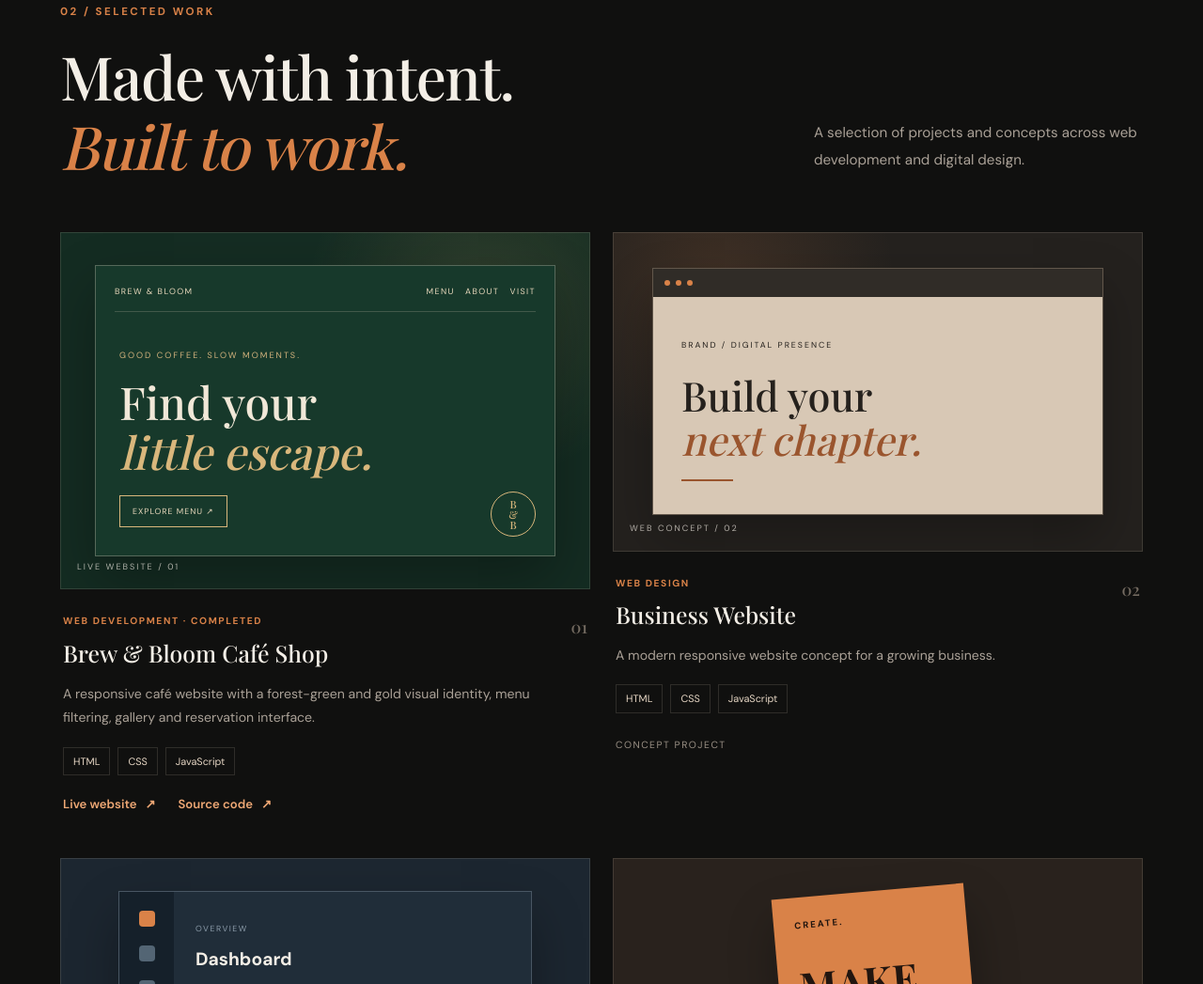
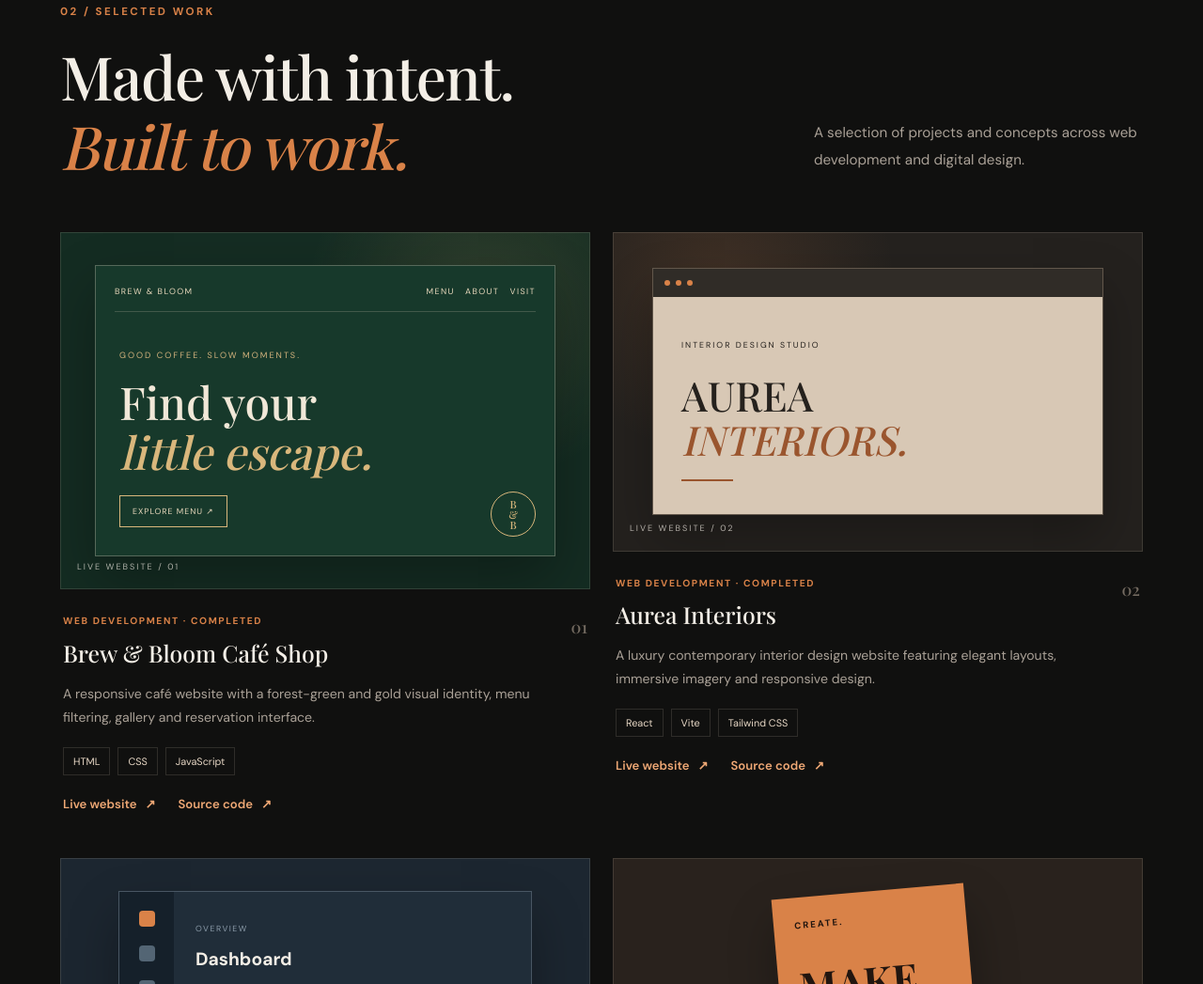
Before and after one commit to avinash-reddy-2005/raghu-works, a plain HTML site: page index.html in a window 1280 px wide. Shown: the part 1726-2773 px from the top of the page at 94% size. Drawn offline with nearby package versions, Linux system fonts and the light colour scheme.

Commit message:
Add Aurea Interiors project to portfolio

```diff
--- a/index.html
+++ b/index.html
@@ -308,47 +308,72 @@
 
             <!-- PROJECT 2 -->
 
+            <!-- PROJECT 2: AUREA INTERIORS -->
+
             <article class="project-card">
-              <div class="project-visual business-visual">
+              <a
+                class="project-visual business-visual"
+                href="https://aurea-interiors-five.vercel.app/"
+                target="_blank"
+                rel="noopener noreferrer"
+                aria-label="Open Aurea Interiors live website"
+              >
                 <div class="mock-browser">
                   <div class="mock-browser-bar"><i></i><i></i><i></i></div>
 
                   <div class="mock-business">
-                    <small>BRAND / DIGITAL PRESENCE</small>
+                    <small>INTERIOR DESIGN STUDIO</small>
 
                     <strong>
-                      Build your<br />
-                      <em>next chapter.</em>
+                      AUREA<br />
+                      <em>INTERIORS.</em>
                     </strong>
 
                     <span></span>
                   </div>
                 </div>
 
-                <span class="visual-caption"> WEB CONCEPT / 02 </span>
-              </div>
+                <span class="visual-caption"> LIVE WEBSITE / 02 </span>
+              </a>
 
               <div class="project-details">
                 <div class="project-heading">
                   <div>
-                    <p class="project-category">WEB DESIGN</p>
-                    <h3>Business Website</h3>
+                    <p class="project-category">WEB DEVELOPMENT · COMPLETED</p>
+                    <h3>Aurea Interiors</h3>
                   </div>
 
                   <span class="project-number">02</span>
                 </div>
 
                 <p>
-                  A modern responsive website concept for a growing business.
+                  A luxury contemporary interior design website featuring
+                  elegant layouts, immersive imagery and responsive design.
                 </p>
 
                 <div class="project-tags">
-                  <span>HTML</span>
-                  <span>CSS</span>
-                  <span>JavaScript</span>
+                  <span>React</span>
+                  <span>Vite</span>
+                  <span>Tailwind CSS</span>
                 </div>
 
-                <span class="project-status">CONCEPT PROJECT</span>
+                <div class="project-links">
+                  <a
+                    href="https://aurea-interiors-five.vercel.app/"
+                    target="_blank"
+                    rel="noopener noreferrer"
+                  >
+                    Live website <span>↗</span>
+                  </a>
+
+                  <a
+                    href="https://github.com/avinash-reddy-2005/Aurea-Interiors"
+                    target="_blank"
+                    rel="noopener noreferrer"
+                  >
+                    Source code <span>↗</span>
+                  </a>
+                </div>
               </div>
             </article>
 
```
